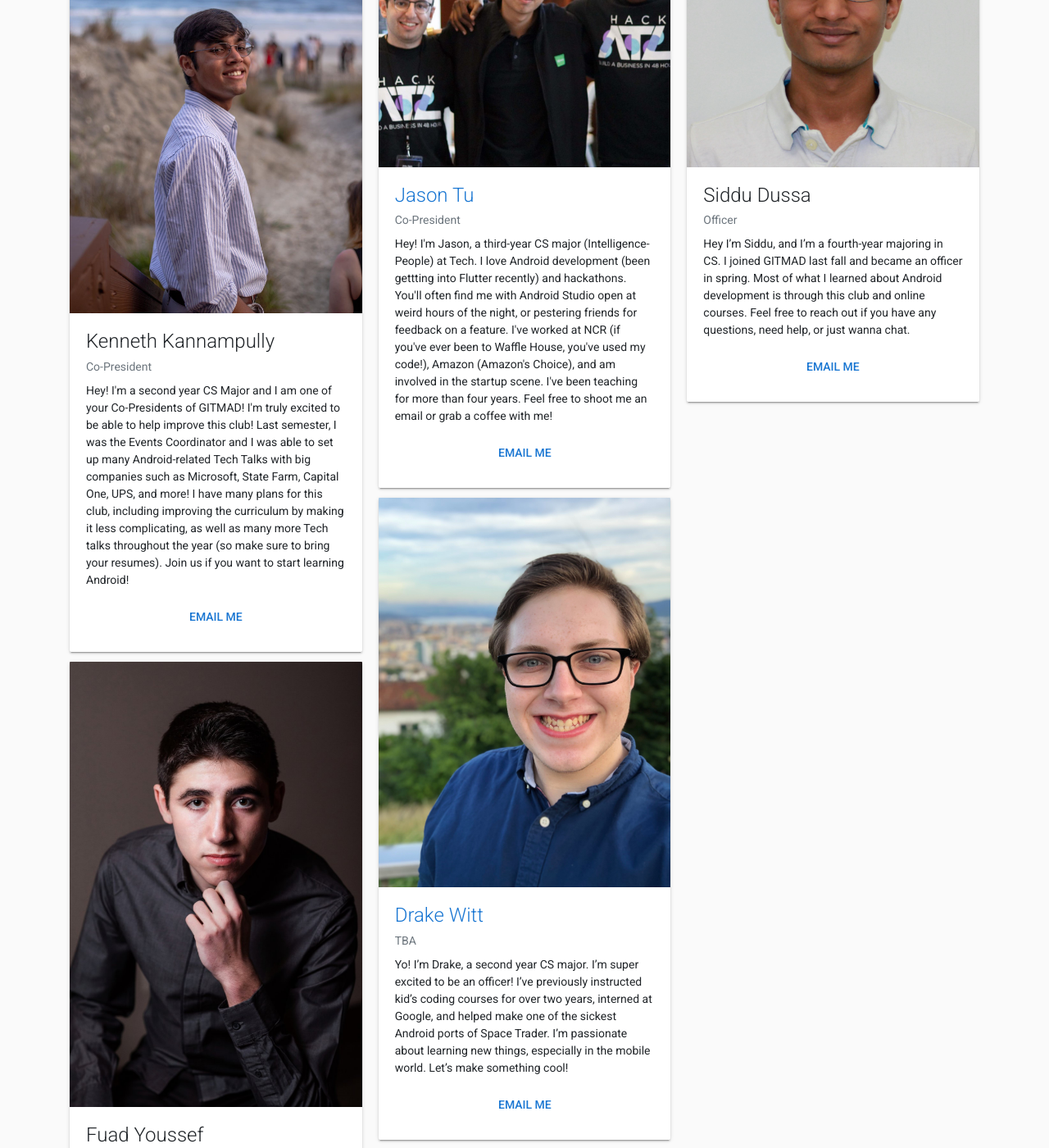
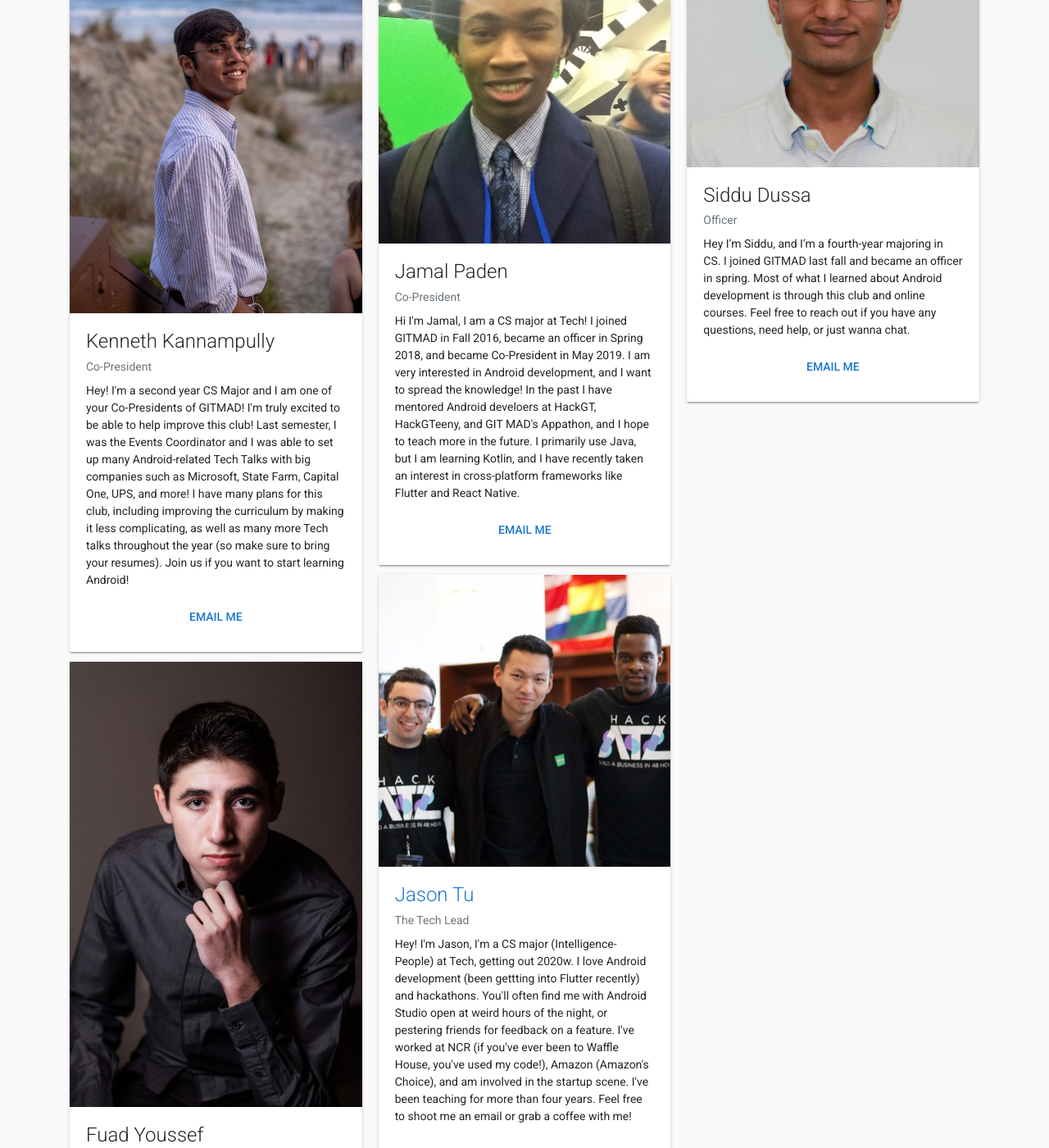
Before and after one commit to git-mad/gitmad.github.io, a Jekyll site: the page built from about.html, in a window 1280 px wide and 1400 px high, scrolled down 256 px. Shown: the whole window at 82% size. Built offline with Jekyll 4.4.1, drawn with Linux system fonts in a browser that asks for light colours; nearby versions of some CDN libraries.

Commit message:
Demoted Jason + Added Jamal
:(

```diff
--- a/_data/officers.yml
+++ b/_data/officers.yml
@@ -7,22 +7,21 @@
 - name: Fuad Youssef
   picture: /assets/images/officers/fyoussef.jpg
   email: fuadyoussef@gatech.edu
-  position: TBA
+  position: Officer
   bio: Hello, I’m Fuad. I’m a CS and Chinese major. I founded and worked on my high school’s app team and work at Neopod currently. I’m most experienced in Java but have been trying to use Kotlin recently. I enjoy hackathons and have been trying to get into teaching.  My main interests are in how the user should be interacting with the app and project design/management. Please reach out if you have any questions or would like to talk!
+
+- name: Jamal Paden
+  picture: /assets/images/officers/jpaden.jpg
+  email: jpaden@gatech.edu
+  position: Co-President
+  bio: Hi I'm Jamal, I am a CS major at Tech! I joined GITMAD in Fall 2016, became an officer in Spring 2018, and became Co-President in May 2019. I am very interested in Android development, and I want to spread the knowledge! In the past I have mentored Android develoers at HackGT, HackGTeeny, and GIT MAD's Appathon, and I hope to teach more in the future. I primarily use Java, but I am learning Kotlin, and I have recently taken an interest in cross-platform frameworks like Flutter and React Native.
 
 - name: Jason Tu
   website: https://jasontu.io
   picture: /assets/images/officers/jtu.jpg
   email: jasontu@gatech.edu
-  position: Co-President
-  bio: Hey! I'm Jason, a third-year CS major (Intelligence-People) at Tech. I love Android development (been gettting into Flutter recently) and hackathons. You'll often find me with Android Studio open at weird hours of the night, or pestering friends for feedback on a feature. I've worked at NCR (if you've ever been to Waffle House, you've used my code!), Amazon (Amazon's Choice), and am involved in the startup scene. I've been teaching for more than four years. Feel free to shoot me an email or grab a coffee with me!
-
-- name: Drake Witt
-  website: https://drakewitt.com/
-  picture: /assets/images/officers/dwitt.jpg
-  email: drake.witt@gatech.edu
-  position: TBA
-  bio: Yo! I’m Drake, a second year CS major. I’m super excited to be an officer! I’ve previously instructed kid’s coding courses for over two years, interned at Google, and helped make one of the sickest Android ports of Space Trader. I’m passionate about learning new things, especially in the mobile world. Let’s make something cool!
+  position: The Tech Lead
+  bio: Hey! I'm Jason, I'm a CS major (Intelligence-People) at Tech, getting out 2020w. I love Android development (been gettting into Flutter recently) and hackathons. You'll often find me with Android Studio open at weird hours of the night, or pestering friends for feedback on a feature. I've worked at NCR (if you've ever been to Waffle House, you've used my code!), Amazon (Amazon's Choice), and am involved in the startup scene. I've been teaching for more than four years. Feel free to shoot me an email or grab a coffee with me!
 
 - name: Siddu Dussa
   picture: /assets/images/officers/sdussa.jpg
```
